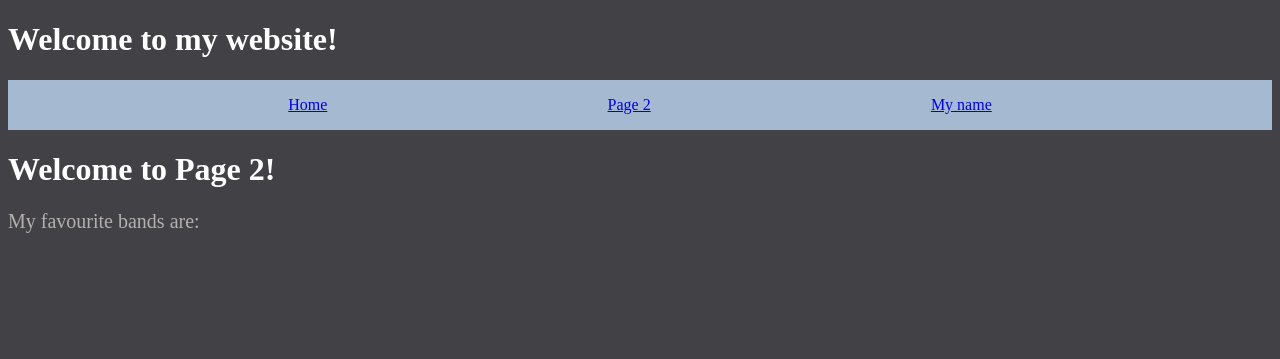
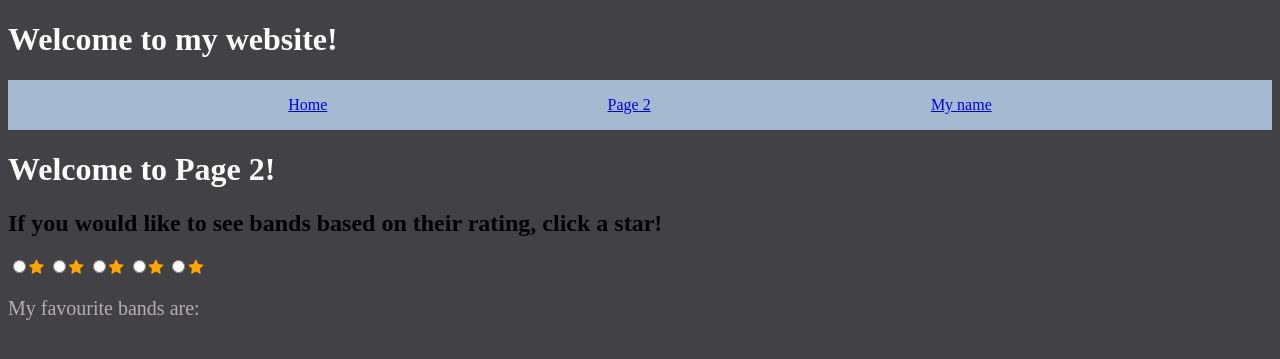
Before and after one commit to Kreedsin/online_bands, a Flask app: page /page2 in a window 1280 px wide. Shown: the top 359 px of the page. Run offline with Flask 3, Linux system fonts and the light colour scheme.

Commit message:
rating system impletemented and filter

```diff
--- a/static/style.css
+++ b/static/style.css
@@ -22,3 +22,13 @@
     justify-content: space-evenly;
     align-items: center;
 }
+.checked {
+    color: orange;
+  }
+.rating {
+    color: orange;
+  }
+
+  .ratingsy {
+    color: orange;
+  }
--- a/templates/base.html
+++ b/templates/base.html
@@ -4,6 +4,7 @@
     <meta charset="UTF-8">
     <meta name="viewport" content="width=device-width, initial-scale=1.0">
     <title>Lees Flask App</title>
+    <link rel="stylesheet" href="https://cdnjs.cloudflare.com/ajax/libs/font-awesome/4.7.0/css/font-awesome.min.css">
     <link rel="stylesheet" href="{{ url_for('static', filename='style.css')}}">
 </head>
 <body>
--- a/templates/page2.html
+++ b/templates/page2.html
@@ -2,10 +2,19 @@
 
 {% block content %}
 <h1>Welcome to Page 2!</h1>
-
+<h2>If you would like to see bands based on their rating, click a star!</h2>
+<form action="/page2" method="get">
+<div class="rating">
+    <input type="radio" id="star5" name="rating" value="1" required><label for="star5" class="fa fa-star"></label>
+    <input type="radio" id="star4" name="rating" value="2"><label for="star4" class="fa fa-star"></label>
+    <input type="radio" id="star3" name="rating" value="3"><label for="star3" class="fa fa-star"></label>
+    <input type="radio" id="star2" name="rating" value="4"><label for="star2" class="fa fa-star"></label>
+    <input type="radio" id="star1" name="rating" value="5"><label for="star1" class="fa fa-star"></label>
+</div>
+</form>
 <p>My favourite bands are: </p>
 
-<ol>
+<ol id="rating-list">
 {% for entry in favourite_bands %}
 <li>
     {% if entry.band %}
@@ -18,9 +27,6 @@
         <strong>Album:</strong> {{ entry.album }}<br>
     {% endif %}
     {% if entry.rating %}
-        <strong>Rating:</strong> {{ entry.rating }}
-    {% endif %}
-    {% if entry.rating %}
         <strong>Rating:</strong>
         <span class="fa fa-star{% if entry.rating >= 1 %} checked{% endif %}"></span>
         <span class="fa fa-star{% if entry.rating >= 2 %} checked{% endif %}"></span>
@@ -31,4 +37,34 @@
 </li>
 {% endfor %}
 </ol>
+
+<script>
+    document.addEventListener("DOMContentLoaded", function() {
+        const stars = document.querySelectorAll('.rating input');
+        stars.forEach(star => {
+            star.addEventListener('change', function() {
+                fetchRatings(this.value);
+            });
+        });
+    });
+
+    function fetchRatings(rating) {
+        fetch(`/ratings/${rating}`)
+            .then(response => response.json())
+            .then(data => {
+                const list = document.getElementById('rating-list');
+                list.innerHTML = '';
+                data.forEach(entry => {
+                    const item = document.createElement('li');
+                    item.innerHTML = `<strong>Band:</strong> ${entry.band} <br> <strong>Song:</strong> ${entry.song} <br> <strong>Album:</strong> ${entry.album} <br> <strong>Rating:</strong>
+                    <span class="fa fa-star${entry.rating >= 1 ? ' checked' : ''}"></span>
+                    <span class="fa fa-star${entry.rating >= 2 ? ' checked' : ''}"></span>
+                    <span class="fa fa-star${entry.rating >= 3 ? ' checked' : ''}"></span>
+                    <span class="fa fa-star${entry.rating >= 4 ? ' checked' : ''}"></span>
+                    <span class="fa fa-star${entry.rating >= 5 ? ' checked' : ''}"></span>`;
+                    list.appendChild(item);
+                });
+            });
+    }
+    </script>
 {% endblock %}
--- a/views.py
+++ b/views.py
@@ -9,7 +9,13 @@
 
 @my_view.route("/page2")
 def page2():
-    return render_template("page2.html", favourite_bands = favourite_bands)
+    rating = request.args.get('rating')
+    if rating:
+        rating = int(rating)
+        filtered_bands = [band for band in favourite_bands if band['rating'] == rating]
+    else:
+        filtered_bands = favourite_bands
+    return render_template("page2.html", favourite_bands=filtered_bands)
 
 @my_view.route("/my_name", methods=["GET", "POST"])
 def my_name():
@@ -17,7 +23,7 @@
         new_band = request.form["added_band"]
         song = request.form['favorite_song']
         album = request.form['favorite_album']
-        rating = request.form['rating']
+        rating = int(request.form['rating'])
         favourite_bands.append({
         'band': new_band,
         'song': song,
@@ -26,3 +32,13 @@
     })
 
     return render_template("my_name.html")
+
+# @my_view.route("/filtered, methods=["GET", "POST"])
+# def filtered(rating):
+#     filtered_bands = [band for band in favourite_bands if int(band['rating']) == rating]
+#     return jsonify(filtered_bands)
+
+@my_view.route('/ratings/<int:rating>', methods=['GET'])
+def get_ratings(rating):
+    filtered_bands = [band for band in favourite_bands if band['rating'] == rating]
+    return (filtered_bands)
```
Also changed, not shown: templates/my_name.html (+2 -5 lines).
